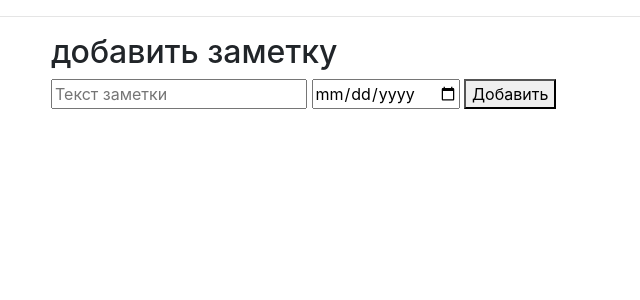
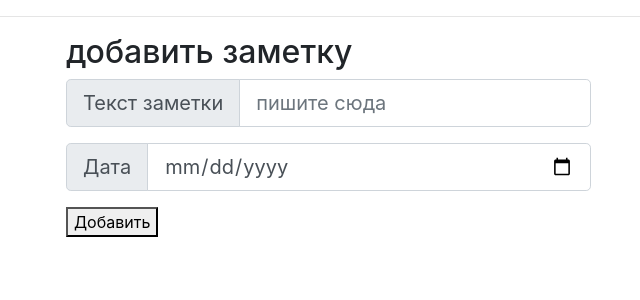
Before and after one commit to BenazirK/notes, a Flask app: page /add in a window 1280 px wide. Shown: the part 56-356 px from the top of the page, without its empty margins (34-674 px from the left). Run offline with Flask 2, Linux system fonts and the light colour scheme; some libraries are stand-ins or nearby versions.

Commit message:
style changes

```diff
--- a/templates/add.html
+++ b/templates/add.html
@@ -1,12 +1,24 @@
 {% extends 'base.html' %}
 
 {% block content%}
-    <h2>добавить заметку</h2>
-    <form action="{{ url_for('add_note') }}" method="POST">
-        <input type="text", name= "new-note" placeholder = "Текст заметки">
-        <input type="date" name="date">
-        <button>Добавить</button>
-    </form>
+    <div class="col-lg-6">
+        <h2>добавить заметку</h2>
+        <form action="{{ url_for('add_note') }}" method="POST">
+            <div class="input-group mb-3 input-group-lg">
+                <div class="input-group-prepend">
+                    <span class="input-group-text">Текст заметки</span>
+                </div>
+                <input type="text" name="note" placeholder="пишите сюда" class="form-control">
+            </div>
+            <div class="input-group mb-3 input-group-lg">
+                <div class="input-group-prepend">
+                    <span class="input-group-text">Дата</span>
+                </div>
+                <input type="date" name="date" placeholder="пишите сюда" class="form-control">
+            </div>
+            <button>Добавить</button>
+        </form>
+    </div>
 
 
 {% endblock %}
--- a/templates/index.html
+++ b/templates/index.html
@@ -1,6 +1,6 @@
 {% extends 'base.html' %}
 
-{% block staticfile %}
+{% block staticfiles %}
 <script src="https://code.jquery.com/jquery-3.4.1.slim.min.js" integrity="sha384-J6qa4849blE2+poT4WnyKhv5vZF5SrPo0iEjwBvKU7imGFAV0wwj1yYfoRSJoZ+n" crossorigin="anonymous"></script>
 <script src="https://cdn.jsdelivr.net/npm/popper.js@1.16.0/dist/umd/popper.min.js" integrity="sha384-Q6E9RHvbIyZFJoft+2mJbHaEWldlvI9IOYy5n3zV9zzTtmI3UksdQRVvoxMfooAo" crossorigin="anonymous"></script>
 {% endblock %}
@@ -8,9 +8,9 @@
 {% block content %}
     <div>сайт для заметок</div>
     <h2>Все заметки</h2>
-    <ol>
+    <ol class = "list-group-flush">
         {% for notes in notes_list %}
-            <li>{{notes}}</li>
+            <li class="list-group-item">{{ notes }}</li>
         {% endfor %}
     </ol>
 {% endblock %}
```
Also changed, not shown: 1 other file.
